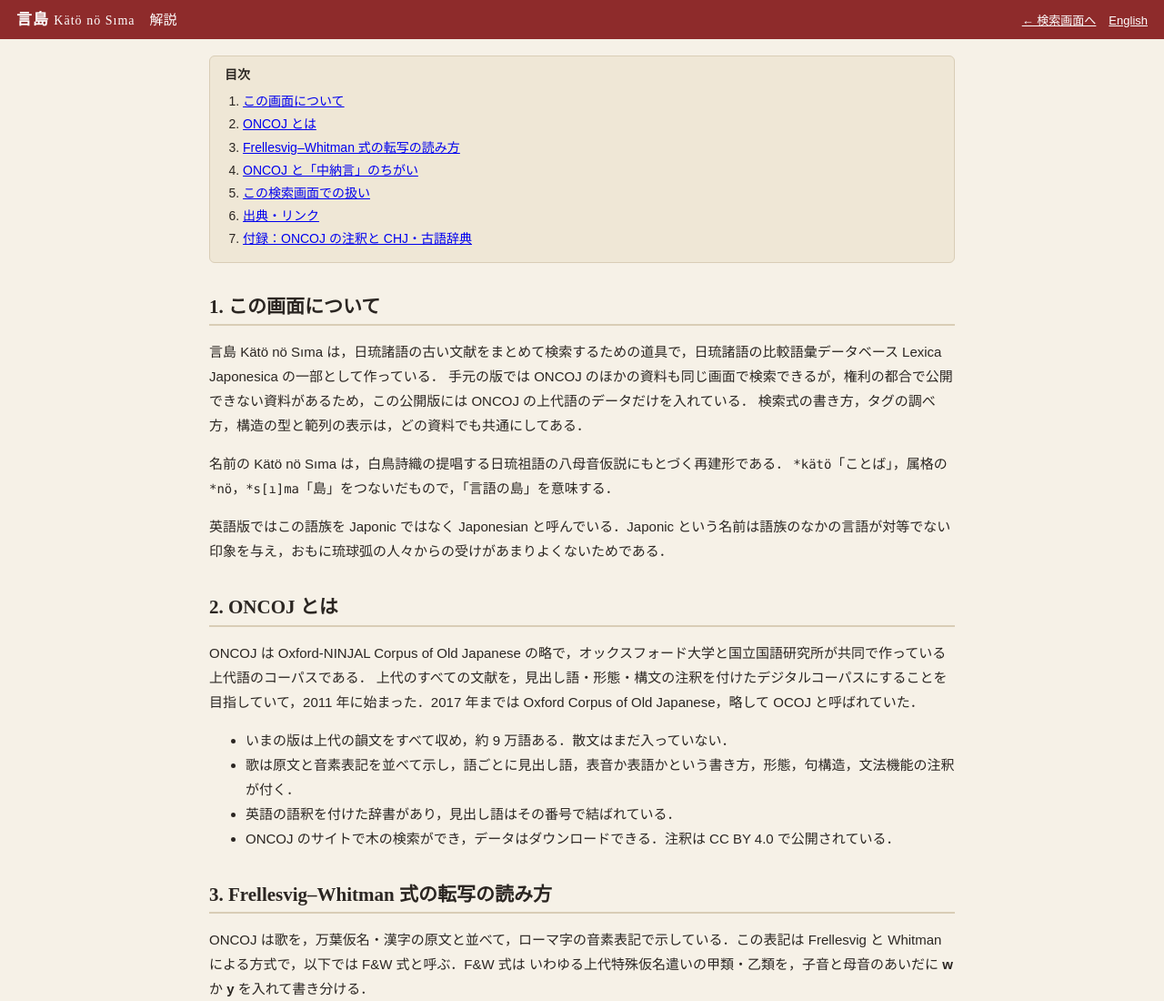
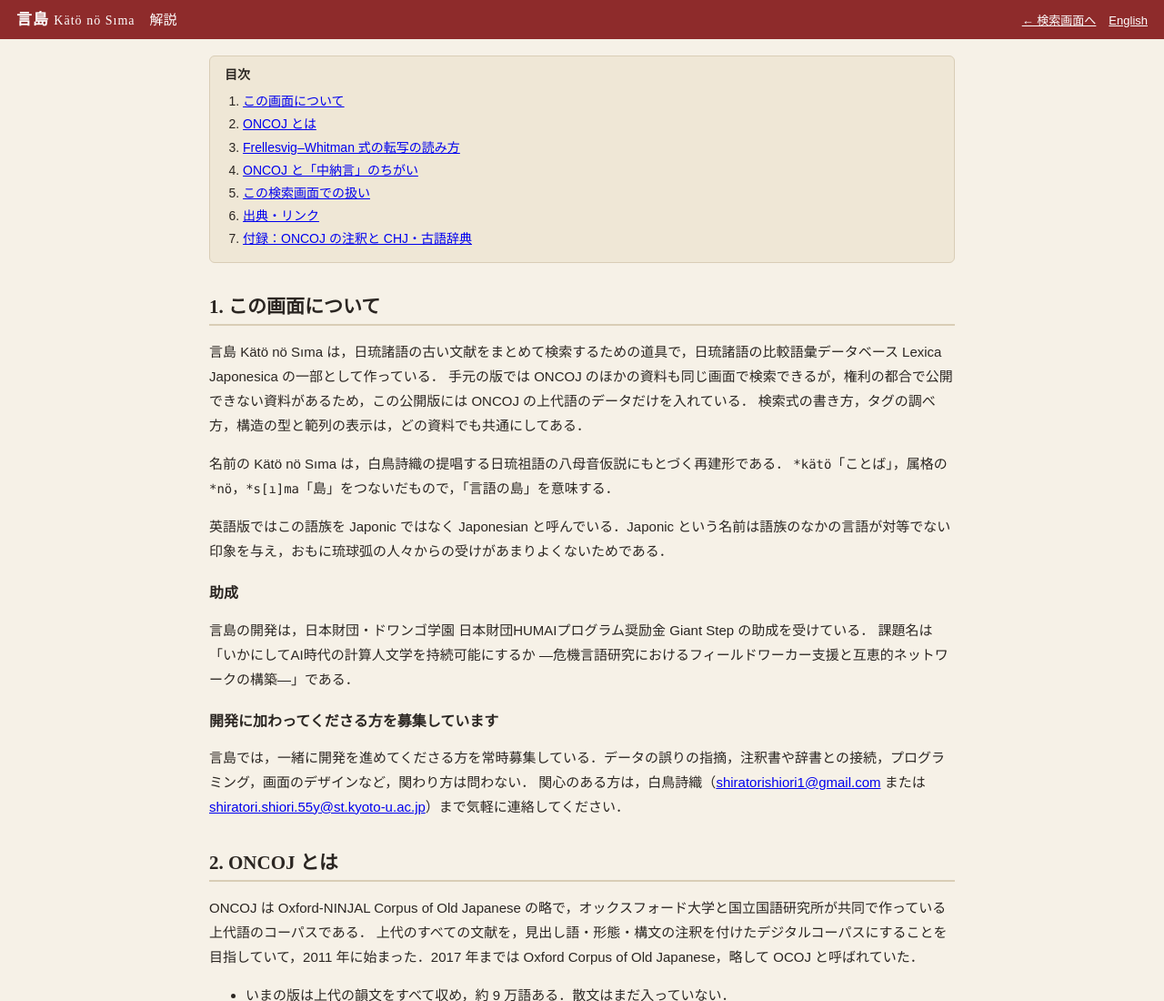
Before and after one commit to anti-tail/LexicaJaponesicaAperta, a plain HTML site: page docs/guide.html in a window 1280 px wide. Shown: the top 1100 px of the page at 91% size. Drawn offline with Linux system fonts and the light colour scheme.

Commit message:
解説：助成（Giant Step）と開発協力者の募集を追記
Co-Authored-By: Claude Opus 5.5 <noreply@anthropic.com>
Claude-Session: https://claude.ai/code/session_01WAcMj7y9YhrgLS6n9AH4B9

```diff
--- a/docs/guide.html
+++ b/docs/guide.html
@@ -44,6 +44,12 @@ code{background:#fffdf8;border:1px solid var(--line);border-radius:3px;padding:0
 <p>名前の Kätö nö Sıma は，白鳥詩織の提唱する日琉祖語の八母音仮説にもとづく再建形である．
 <span class="m">*kätö</span>「ことば」，属格の <span class="m">*nö</span>，<span class="m">*s[ı]ma</span>「島」をつないだもので，「言語の島」を意味する．</p>
 <p>英語版ではこの語族を Japonic ではなく Japonesian と呼んでいる．Japonic という名前は語族のなかの言語が対等でない印象を与え，おもに琉球弧の人々からの受けがあまりよくないためである．</p>
+<h3>助成</h3>
+<p>言島の開発は，日本財団・ドワンゴ学園 日本財団HUMAIプログラム奨励金 Giant Step の助成を受けている．
+課題名は「いかにしてAI時代の計算人文学を持続可能にするか —危機言語研究におけるフィールドワーカー支援と互恵的ネットワークの構築—」である．</p>
+<h3>開発に加わってくださる方を募集しています</h3>
+<p>言島では，一緒に開発を進めてくださる方を常時募集している．データの誤りの指摘，注釈書や辞書との接続，プログラミング，画面のデザインなど，関わり方は問わない．
+関心のある方は，白鳥詩織（<a href="mailto:shiratorishiori1@gmail.com">shiratorishiori1@gmail.com</a> または <a href="mailto:shiratori.shiori.55y@st.kyoto-u.ac.jp">shiratori.shiori.55y@st.kyoto-u.ac.jp</a>）まで気軽に連絡してください．</p>
 
 <h2 id="t5">2. ONCOJ とは</h2>
 <p>ONCOJ は Oxford-NINJAL Corpus of Old Japanese の略で，オックスフォード大学と国立国語研究所が共同で作っている上代語のコーパスである．
```
Also changed, not shown: docs/en/guide.html (+6 -0 lines).
